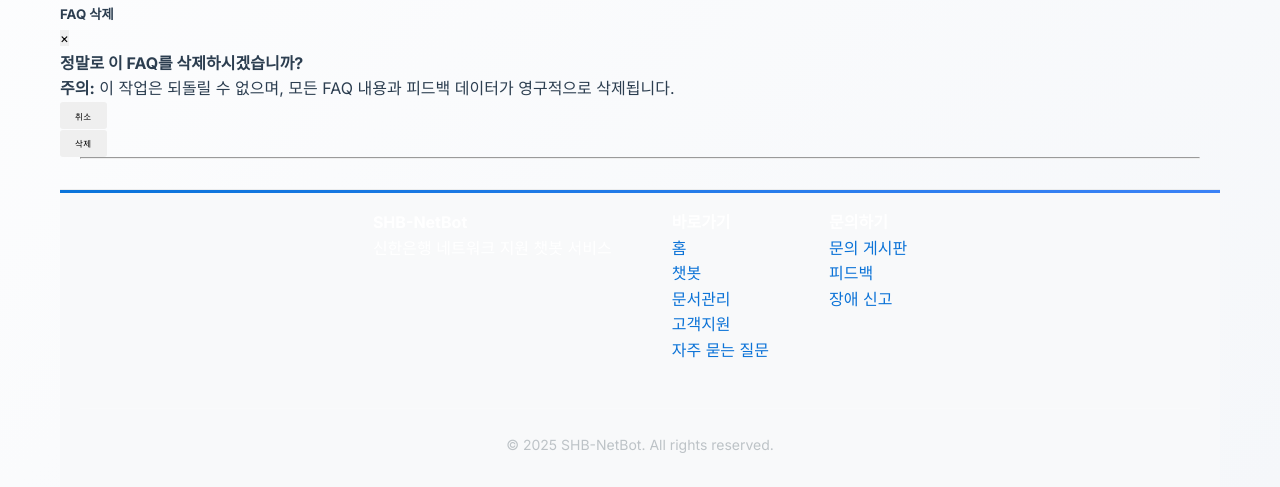
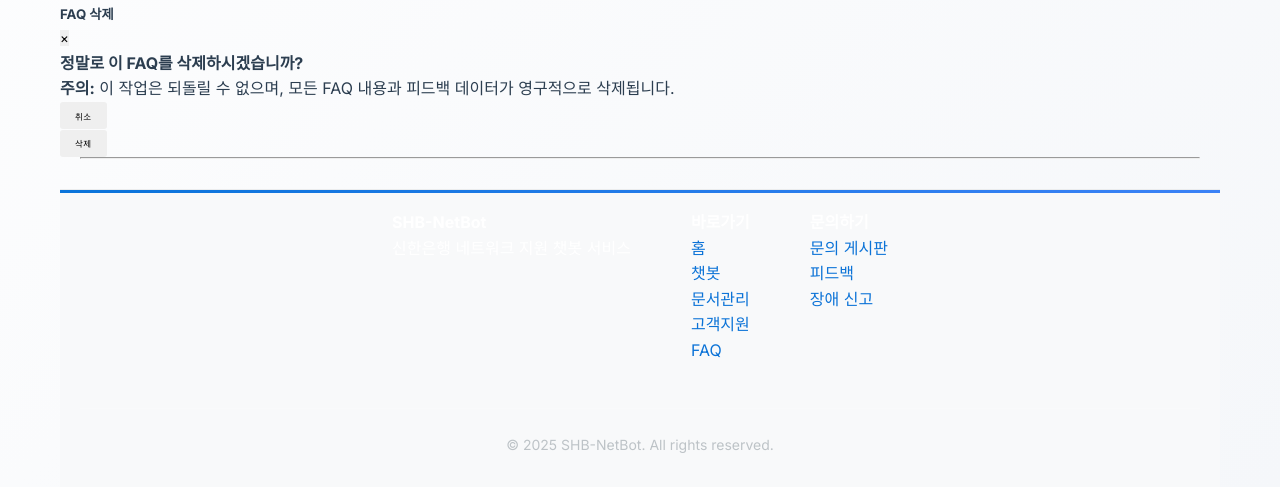
Before and after one commit to kshwan9170/SHB-NETBOT, a Flask app: page /faq in a window 1280 px wide. Shown: the part 769-1256 px from the top of the page. Run offline with Flask 3, Linux system fonts and the light colour scheme; data comes from the database, SQL or seed files in the repository.

Commit message:
Refine frequently asked questions section for better user experience
Updates FAQ section's icon and text in `templates/faq_list.html` and adds supporting images to `attached_assets/`.

Replit-Commit-Author: Agent
Replit-Commit-Session-Id: caea7a9a-f971-4013-acb2-bcedbda1cad0
Replit-Commit-Screenshot-Url: https://storage.googleapis.com/screenshot-production-us-central1/a337cdeb-84f2-4532-a3e1-f817ff1519f9/875b7bcf-53eb-4efd-9f81-99485daeafca.jpg

```diff
--- a/templates/faq_list.html
+++ b/templates/faq_list.html
@@ -55,7 +55,7 @@
         <div class="col-md-8">
             <div class="text-center mb-4">
                 <h2 class="display-4">
-                    <i class="fas fa-question-circle text-primary"></i> 자주 묻는 질문
+                    <i class="fas fa-book text-primary"></i> 자주 묻는 질문
                 </h2>
                 <p class="lead">무엇이 궁금하신가요? 자주 묻는 질문에서 빠르게 확인하세요!</p>
             </div>
@@ -406,7 +406,7 @@
                         <li><a href="/#chat">챗봇</a></li>
                         <li><a href="/#documents">문서관리</a></li>
                         <li><a href="/#support">고객지원</a></li>
-                        <li><a href="/faq">자주 묻는 질문</a></li>
+                        <li><a href="/faq">FAQ</a></li>
                     </ul>
                 </div>
                 <div class="footer-section">
```
Also changed, not shown: attached_assets/image_1747664152569.png (added), attached_assets/targeted_element_1747664187814.png (added), 1 other file.
